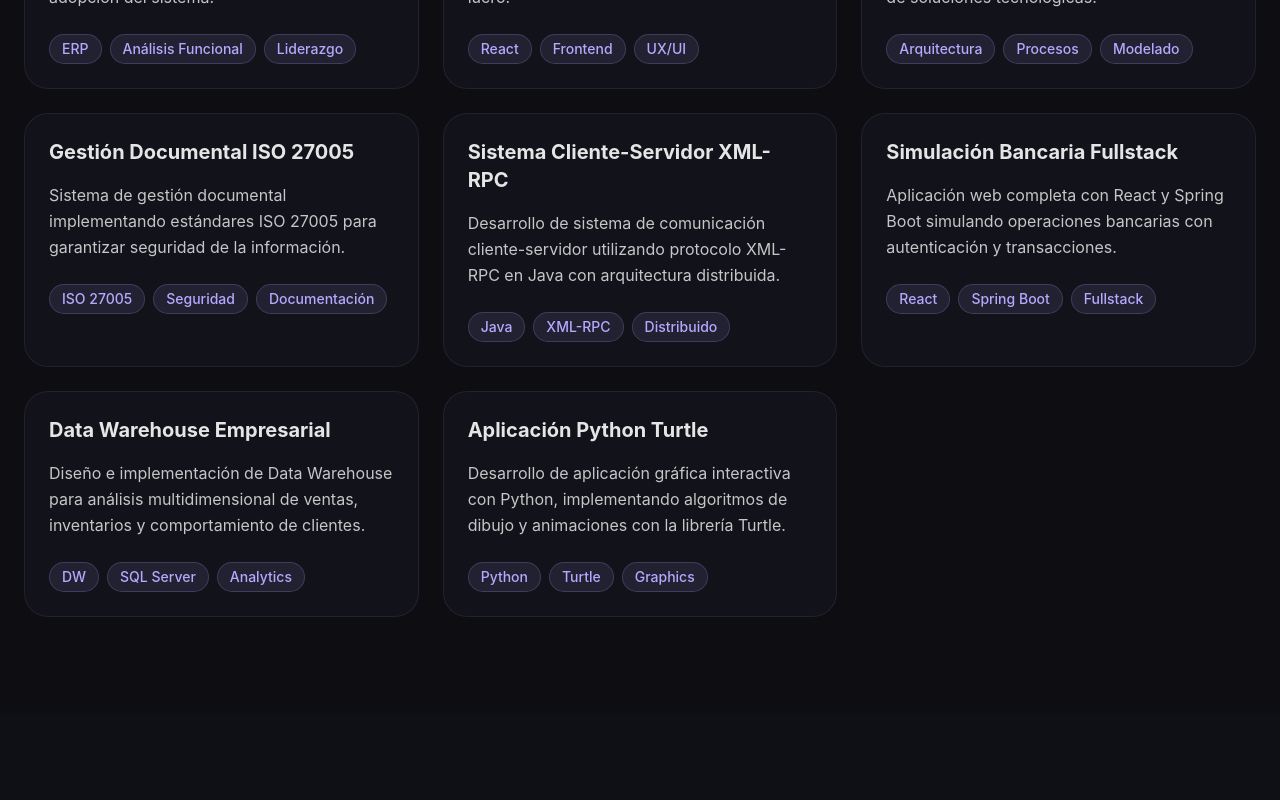
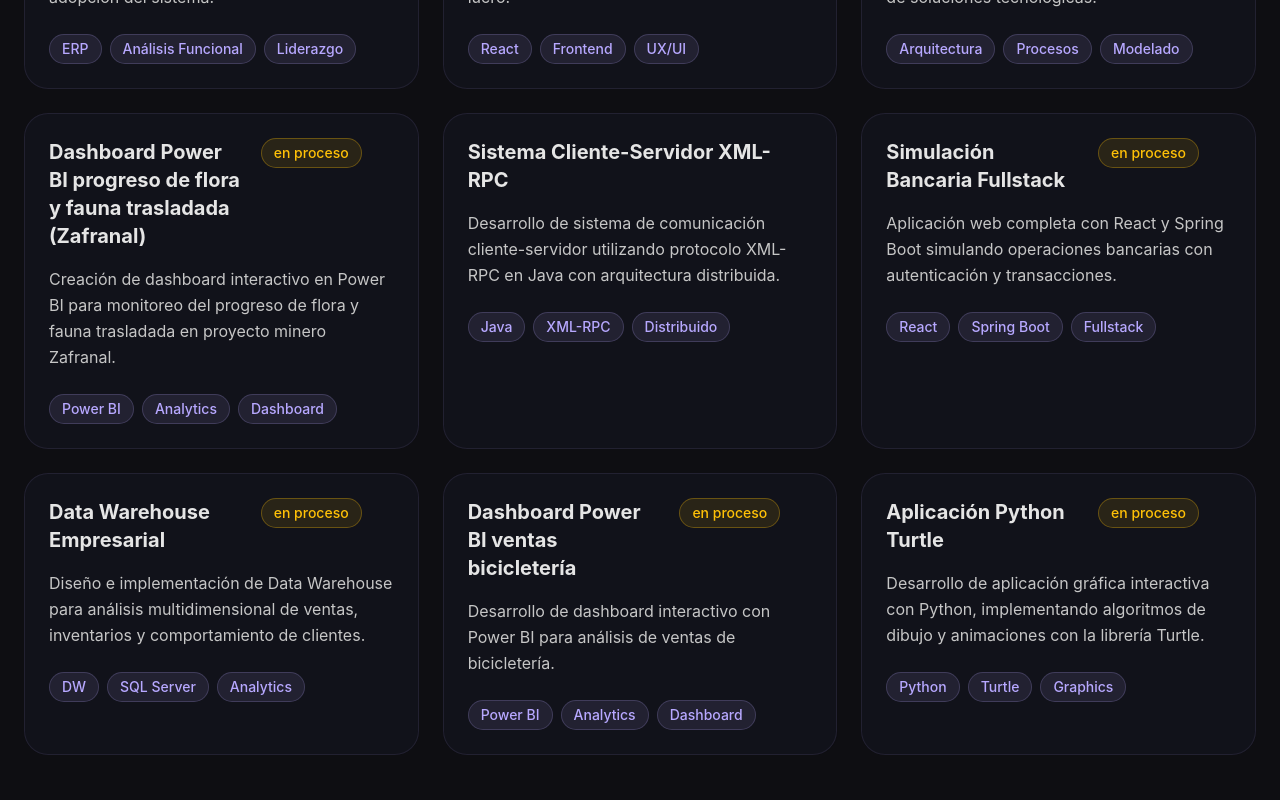
Before and after one commit to majesurrgg/portfolio-maje, a React (Vite) app: page / in a window 1280 px wide. Shown: the part 3380-4180 px from the top of the page. Built offline with nearby package versions, Linux system fonts and the light colour scheme.

Commit message:
modified projects components and cv

```diff
--- a/src/components/Contact.jsx
+++ b/src/components/Contact.jsx
@@ -27,7 +27,7 @@ const Contact = () => {
                         LinkedIn
                     </a>
 
-                    <a href="/CV_MJRG2026.pdf" download
+                    <a href="/docs/CV_MJRG2026.pdf" download
                         className="px-8 py-4 rounded-full font-semibold border-2 flex items-center gap-3 transition-all duration-300 hover:scale-105"
                         style={{ borderColor: '#B7A8FF', color: '#B7A8FF', backgroundColor: 'rgba(183, 168, 255, 0.05)' }}>
                         <Download size={20} />
--- a/src/components/Hero.jsx
+++ b/src/components/Hero.jsx
@@ -25,7 +25,7 @@ const Hero = ({ scrollToSection }) => {
 
                 <div className="flex gap-4 justify-center flex-wrap mt-10 opacity-0" style={{ animation: 'fadeIn 1s ease-in 0.3s forwards' }}>
 
-                    <a href="/CV_MJRG2026.pdf" download
+                    <a href="/docs/CV_MJRG2026.pdf" download
                         className="group px-8 py-4 rounded-full font-semibold flex items-center gap-2 transition-all duration-300 hover:scale-105 hover:shadow-xl"
                         style={{ backgroundColor: '#B7A8FF', color: '#0E0E12' }}>
                         <Download size={15} />
--- a/src/components/Projects.jsx
+++ b/src/components/Projects.jsx
@@ -6,42 +6,56 @@ const Projects = () => {
         {
             title: 'Implementación ERP e-robot',
             desc: 'Líder usuaria en implementación completa de sistema ERP, coordinación de equipos multidisciplinarios y aseguramiento de la adopción del sistema.',
-            tags: ['ERP', 'Análisis Funcional', 'Liderazgo']
+            tags: ['ERP', 'Análisis Funcional', 'Liderazgo'],
+            inProcess: false
         },
         {
             title: 'Página Web ONG Yachay Wasi',
             desc: 'Desarrollo de sitio web institucional con diseño responsivo y enfoque en experiencia de usuario para organización sin fines de lucro.',
-            tags: ['React', 'Frontend', 'UX/UI']
+            tags: ['React', 'Frontend', 'UX/UI'],
+            inProcess: false
         },
         {
             title: 'Arquitectura de Cineplanet',
             desc: 'Diseño de arquitectura empresarial para sistema de gestión integral de cines, modelado de procesos de negocio y diseño de soluciones tecnológicas.',
-            tags: ['Arquitectura', 'Procesos', 'Modelado']
+            tags: ['Arquitectura', 'Procesos', 'Modelado'],
+            inProcess: false
         },
         {
-            title: 'Gestión Documental ISO 27005',
-            desc: 'Sistema de gestión documental implementando estándares ISO 27005 para garantizar seguridad de la información.',
-            tags: ['ISO 27005', 'Seguridad', 'Documentación']
+            title: 'Dashboard Power BI progreso de flora y fauna trasladada (Zafranal)',
+            desc: 'Creación de dashboard interactivo en Power BI para monitoreo del progreso de flora y fauna trasladada en proyecto minero Zafranal.',
+            tags: ['Power BI', 'Analytics', 'Dashboard'],
+            inProcess: true
         },
         {
             title: 'Sistema Cliente-Servidor XML-RPC',
             desc: 'Desarrollo de sistema de comunicación cliente-servidor utilizando protocolo XML-RPC en Java con arquitectura distribuida.',
-            tags: ['Java', 'XML-RPC', 'Distribuido']
+            tags: ['Java', 'XML-RPC', 'Distribuido'],
+            inProcess: false
         },
         {
             title: 'Simulación Bancaria Fullstack',
             desc: 'Aplicación web completa con React y Spring Boot simulando operaciones bancarias con autenticación y transacciones.',
-            tags: ['React', 'Spring Boot', 'Fullstack']
+            tags: ['React', 'Spring Boot', 'Fullstack'],
+            inProcess: true
         },
         {
             title: 'Data Warehouse Empresarial',
             desc: 'Diseño e implementación de Data Warehouse para análisis multidimensional de ventas, inventarios y comportamiento de clientes.',
-            tags: ['DW', 'SQL Server', 'Analytics']
+            tags: ['DW', 'SQL Server', 'Analytics'],
+            inProcess: true
+        },
+        {
+            title: 'Dashboard Power BI ventas bicicletería',
+            desc: 'Desarrollo de dashboard interactivo con Power BI para análisis de ventas de bicicletería.',
+            tags: ['Power BI', 'Analytics', 'Dashboard'],
+            inProcess: true
         },
         {
             title: 'Aplicación Python Turtle',
             desc: 'Desarrollo de aplicación gráfica interactiva con Python, implementando algoritmos de dibujo y animaciones con la librería Turtle.',
-            tags: ['Python', 'Turtle', 'Graphics']
+            tags: ['Python', 'Turtle', 'Graphics'],
+            inProcess: true
         }
     ];
 
@@ -63,8 +77,15 @@ const Projects = () => {
                                 <h3 className="text-xl font-bold flex-1" style={{ color: '#E5E5E5' }}>
                                     {project.title}
                                 </h3>
-                                <ExternalLink size={20} className="opacity-0 group-hover:opacity-100 transition-all duration-300"
-                                    style={{ color: '#B7A8FF' }} />
+                                <div className="flex items-center gap-3 ml-4">
+                                    {project.inProcess && (
+                                        <span className="text-sm font-medium px-3 py-1 rounded-full" style={{ backgroundColor: 'rgba(255, 193, 7, 0.1)', color: '#FFC107', border: '1px solid rgba(255, 193, 7, 0.3)' }}>
+                                            en proceso
+                                        </span>
+                                    )}
+                                    <ExternalLink size={20} className="opacity-0 group-hover:opacity-100 transition-all duration-300"
+                                        style={{ color: '#B7A8FF' }} />
+                                </div>
                             </div>
 
                             <p className="mb-6 leading-relaxed" style={{ color: '#C6C6C6' }}>
```
